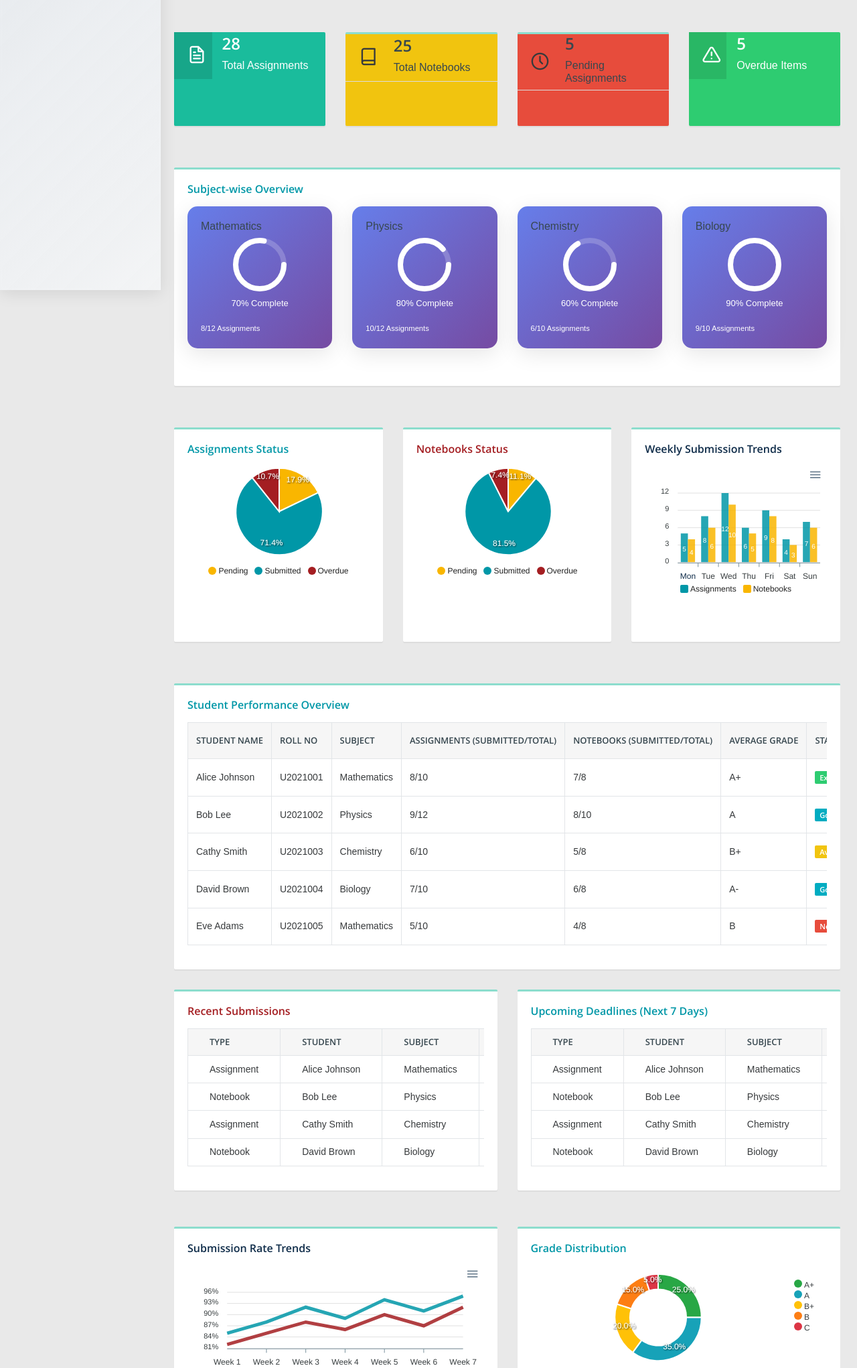
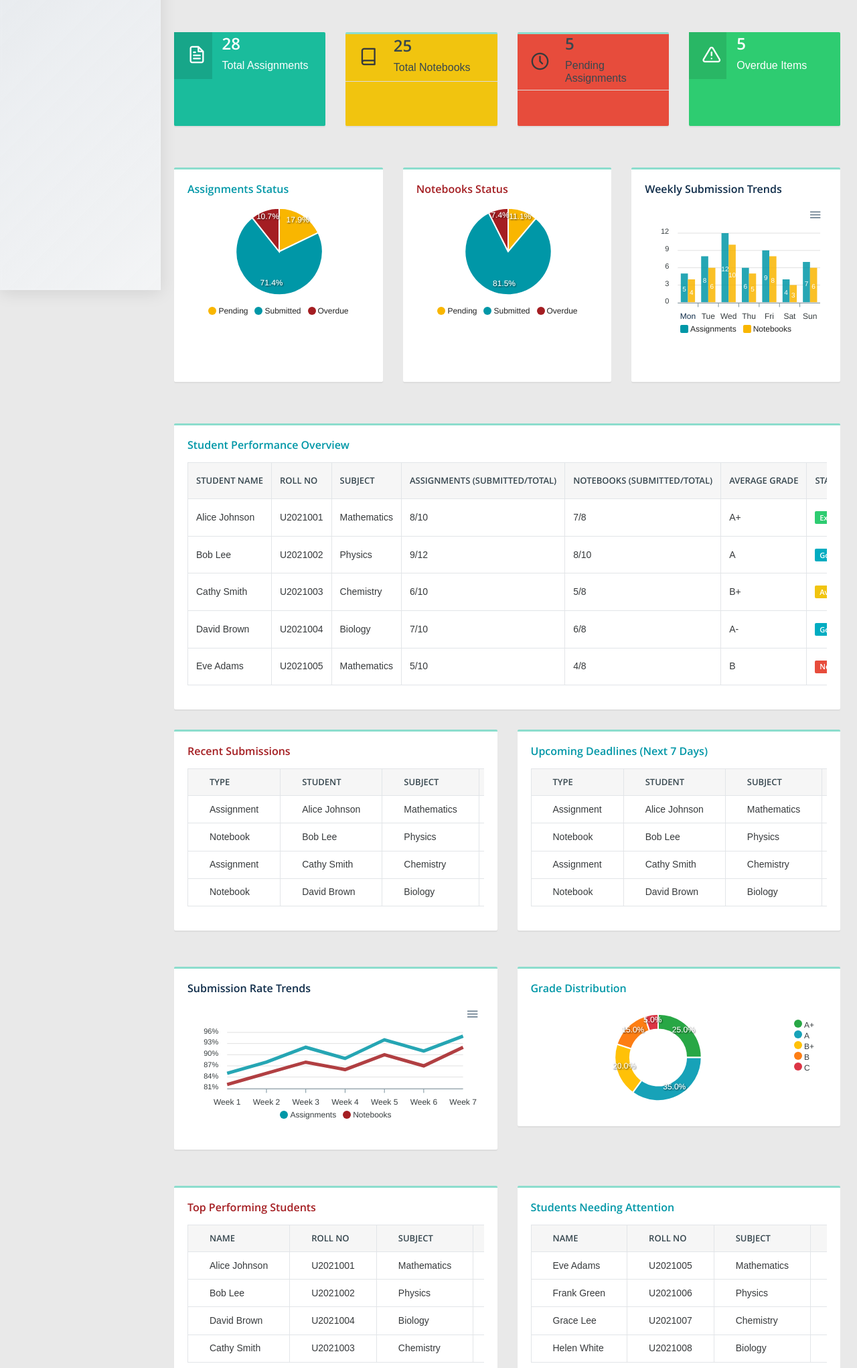
Before and after one commit to bhagirathbaraiya/PHP_PROJECT, a PHP site: page /cms/faculty/dashboard.php in a window 1280 px wide. Shown: the part 423-2465 px from the top of the page at 67% size. Run offline with PHP 8.4, Linux system fonts and the light colour scheme; a user stored in the database is signed in; some web fonts are replaced.

Commit message:
home page changed

```diff
--- a/faculty/dashboard.php
+++ b/faculty/dashboard.php
@@ -233,71 +233,6 @@ else{
                                     <div class="col-sm-9">
                                         <h4 id="faculty-overdue-items">2</h4>
                                         <h6>Overdue Items</h6>
-                                    </div>
-                                </div>
-                            </div>
-                        </div>
-                    </div>
-
-                    <!-- Subject-wise Overview -->
-                    <div class="row" style="margin-top: 8px;">
-                        <div class="col-12 mb-4">
-                            <div class="card flat-card">
-                                <div class="card-body">
-                                    <h5 class="mb-3" style="color:#0097A7; font-weight:600;">Subject-wise Overview</h5>
-                                    <div class="row">
-                                        <div class="col-md-3 mb-3">
-                                            <div class="subject-card">
-                                                <h6>Mathematics</h6>
-                                                <div class="progress-ring">
-                                                    <svg width="80" height="80">
-                                                        <circle class="bg" cx="40" cy="40" r="36"></circle>
-                                                        <circle class="progress" cx="40" cy="40" r="36" style="stroke-dashoffset: 75.36;"></circle>
-                                                    </svg>
-                                                </div>
-                                                <p class="text-center mt-2">70% Complete</p>
-                                                <small>8/12 Assignments</small>
-                                            </div>
-                                        </div>
-                                        <div class="col-md-3 mb-3">
-                                            <div class="subject-card">
-                                                <h6>Physics</h6>
-                                                <div class="progress-ring">
-                                                    <svg width="80" height="80">
-                                                        <circle class="bg" cx="40" cy="40" r="36"></circle>
-                                                        <circle class="progress" cx="40" cy="40" r="36" style="stroke-dashoffset: 50.24;"></circle>
-                                                    </svg>
-                                                </div>
-                                                <p class="text-center mt-2">80% Complete</p>
-                                                <small>10/12 Assignments</small>
-                                            </div>
-                                        </div>
-                                        <div class="col-md-3 mb-3">
-                                            <div class="subject-card">
-                                                <h6>Chemistry</h6>
-                                                <div class="progress-ring">
-                                                    <svg width="80" height="80">
-                                                        <circle class="bg" cx="40" cy="40" r="36"></circle>
-                                                        <circle class="progress" cx="40" cy="40" r="36" style="stroke-dashoffset: 100.48;"></circle>
-                                                    </svg>
-                                                </div>
-                                                <p class="text-center mt-2">60% Complete</p>
-                                                <small>6/10 Assignments</small>
-                                            </div>
-                                        </div>
-                                        <div class="col-md-3 mb-3">
-                                            <div class="subject-card">
-                                                <h6>Biology</h6>
-                                                <div class="progress-ring">
-                                                    <svg width="80" height="80">
-                                                        <circle class="bg" cx="40" cy="40" r="36"></circle>
-                                                        <circle class="progress" cx="40" cy="40" r="36" style="stroke-dashoffset: 25.12;"></circle>
-                                                    </svg>
-                                                </div>
-                                                <p class="text-center mt-2">90% Complete</p>
-                                                <small>9/10 Assignments</small>
-                                            </div>
-                                        </div>
                                     </div>
                                 </div>
                             </div>
```
